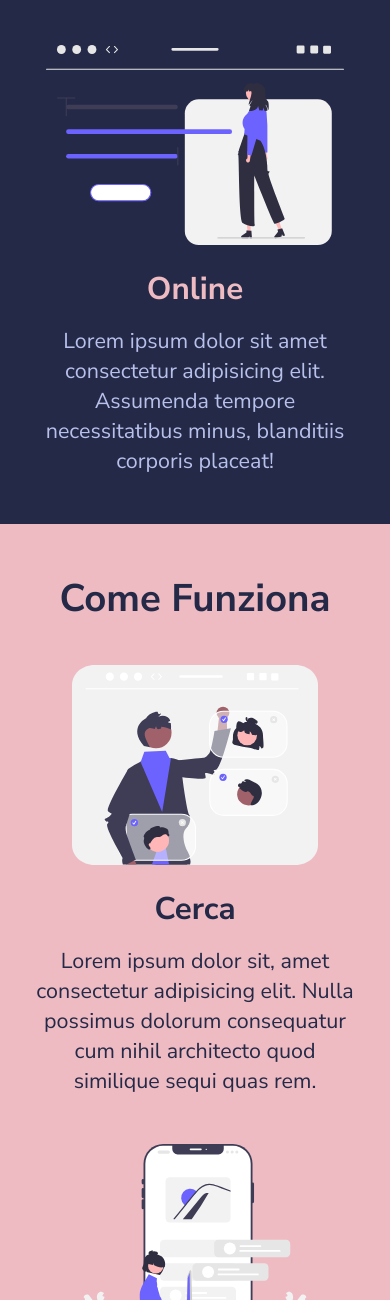
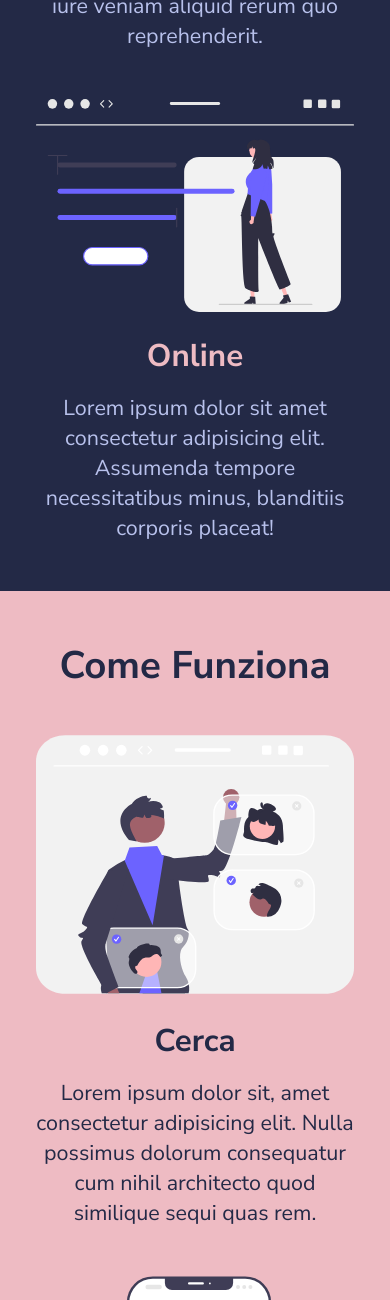
Before and after one commit to ilariamaffiola/html-css-resp-wannabe, a plain HTML site: page index.html in a window 390 px wide. Shown: the part 700-2000 px from the top of the page. Drawn offline with Linux system fonts and the light colour scheme.

Commit message:
[FEAT]correzione-mobile-480

```diff
--- a/css/style.css
+++ b/css/style.css
@@ -180,4 +180,10 @@ img {
     .lessons{
         padding-bottom: 3rem;
     }
+    .lessons .col img{
+        height: 100%;
+    }
+    .steps .col img{
+        height: 265px;
+    }
 }
```
